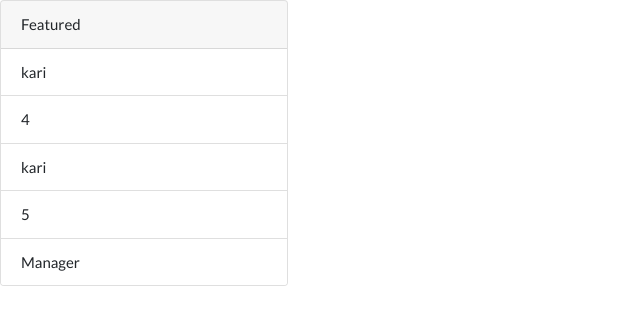
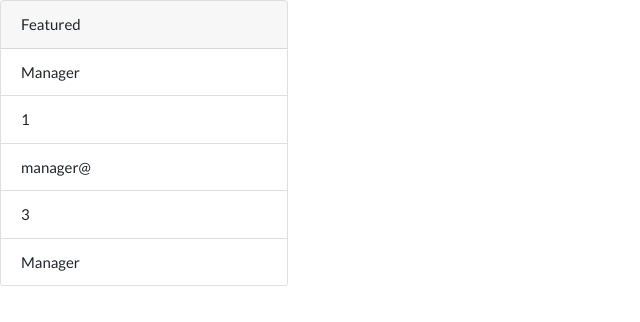
Before and after one commit to Karijayyy/10-oop-team-profile-generator, a website: page generateTeam.html in a window 1280 px wide. Shown: the full height of the page, 0-640 px from the left. Drawn offline with nearby package versions, Linux system fonts and the light colour scheme.

Commit message:
updated read me

```diff
--- a/classes/Employee.js
+++ b/classes/Employee.js
@@ -12,6 +12,7 @@
         }
         getEmail(){
             return this.email;
+
         }
         getRole(){
             return "Employee";
--- a/generateTeam.html
+++ b/generateTeam.html
@@ -14,10 +14,10 @@
           Featured
         </div>
         <ul class="list-group list-group-flush">
-          <li class="list-group-item">kari</li>
-          <li class="list-group-item">4</li>
-          <li class="list-group-item">kari</li>
-          <li class="list-group-item">5</li>
+          <li class="list-group-item">Manager</li>
+          <li class="list-group-item">1</li>
+          <li class="list-group-item">manager@</li>
+          <li class="list-group-item">3</li>
           <li class="list-group-item">Manager</li>
 
 
```
Also changed, not shown: tests/employeeTest.js (+14 -14 lines), README.md.
